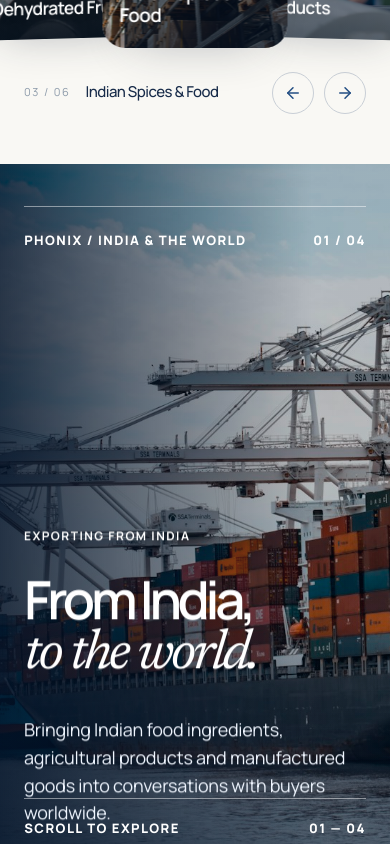
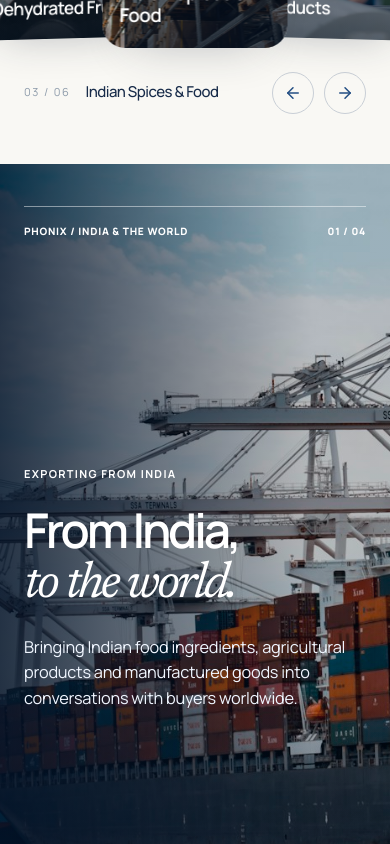
Before and after one commit to krishhnaailinkspvtltd/phonix, a React (Vite) app: page / in a window 390 px wide. Shown: the part 3060-3904 px from the top of the page. Built offline with nearby package versions, Linux system fonts and the light colour scheme.

Commit message:
Fix mobile editorial chapter text and footer overlap

```diff
--- a/src/motion.css
+++ b/src/motion.css
@@ -149,3 +149,119 @@
 }
 @media(max-width:768px){.ph-collection--cinematic .ph-perspective-card{transform:translate(-50%,-50%) translateX(calc(var(--offset)*72%)) translateY(var(--scroll-lift)) rotateY(calc(var(--offset)*-16deg)) scale(calc(1 - var(--distance)*.07))}}
 @media(prefers-reduced-motion:reduce){.ph-collection--cinematic .ph-perspective-card{transform:translate(-50%,-50%) translateX(calc(var(--offset)*110%)) rotateY(calc(var(--offset)*-15deg)) scale(calc(1 - var(--distance)*.055))}}
+
+
+/* Mobile chapter layout: keep all editorial copy in document flow.
+   Prevent the title/description from colliding with the bottom chapter label
+   on narrow screens and short viewports (e.g. 347 x 878 or 320 x 568). */
+@media (max-width: 768px) {
+  .ph-home .ph-story-stage {
+    height: auto;
+    min-height: 0;
+    display: flex;
+    flex-direction: column;
+    overflow: visible;
+  }
+
+  .ph-home .ph-story-scene {
+    position: relative;
+    inset: auto !important;
+    box-sizing: border-box;
+    height: auto;
+    min-height: max(730px, 100svh);
+    padding: clamp(28px, 5svh, 48px) 24px clamp(30px, 5svh, 50px);
+    display: grid;
+    grid-template-columns: minmax(0, 1fr);
+    grid-template-rows: auto minmax(0, 1fr) auto;
+    row-gap: clamp(38px, 6svh, 72px);
+    overflow: hidden;
+    clip-path: none !important;
+    isolation: isolate;
+  }
+
+  .ph-home .ph-story-scene .ph-story-image,
+  .ph-home .ph-story-scene .ph-story-shade {
+    position: absolute;
+    z-index: 0;
+    pointer-events: none;
+  }
+
+  .ph-home .ph-story-top,
+  .ph-home .ph-story-copy,
+  .ph-home .ph-story-foot {
+    position: relative;
+    z-index: 1;
+    inset: auto;
+    left: auto;
+    right: auto;
+    top: auto;
+    bottom: auto;
+    width: 100%;
+    max-width: 100%;
+    min-width: 0;
+  }
+
+  .ph-home .ph-story-top,
+  .ph-home .ph-story-foot {
+    font-size: clamp(9px, 2.6vw, 12px);
+    line-height: 1.45;
+    letter-spacing: .075em;
+    gap: 12px;
+    align-items: flex-start;
+    justify-content: space-between;
+    padding-top: 17px;
+  }
+
+  .ph-home .ph-story-top {
+    align-self: start;
+  }
+
+  .ph-home .ph-story-copy {
+    align-self: center;
+    transform: none;
+  }
+
+  .ph-home .ph-story-copy .ph-kicker {
+    font-size: 11px;
+  }
+
+  .ph-home .ph-story-copy h2 {
+    font-size: clamp(48px, 12vw, 66px);
+    line-height: 1.02;
+    letter-spacing: -.065em;
+    margin: 22px 0 25px;
+    overflow-wrap: normal;
+  }
+
+  .ph-home .ph-story-copy p {
+    max-width: 100%;
+    margin: 0;
+    font-size: clamp(16px, 4.2vw, 18px);
+    line-height: 1.55;
+    text-wrap: pretty;
+  }
+
+  .ph-home .ph-story-foot {
+    align-self: end;
+    margin-top: 0;
+  }
+}
+
+@media (max-width: 370px) {
+  .ph-home .ph-story-scene {
+    min-height: max(760px, 100svh);
+    padding-inline: 20px;
+  }
+  .ph-home .ph-story-copy h2 {
+    font-size: clamp(43px, 12.5vw, 52px);
+    line-height: 1.06;
+  }
+}
+
+@media (prefers-reduced-motion: reduce) and (max-width: 768px) {
+  .ph-home .ph-story-copy {
+    opacity: 1 !important;
+    visibility: visible !important;
+    transform: none !important;
+  }
+}
```
